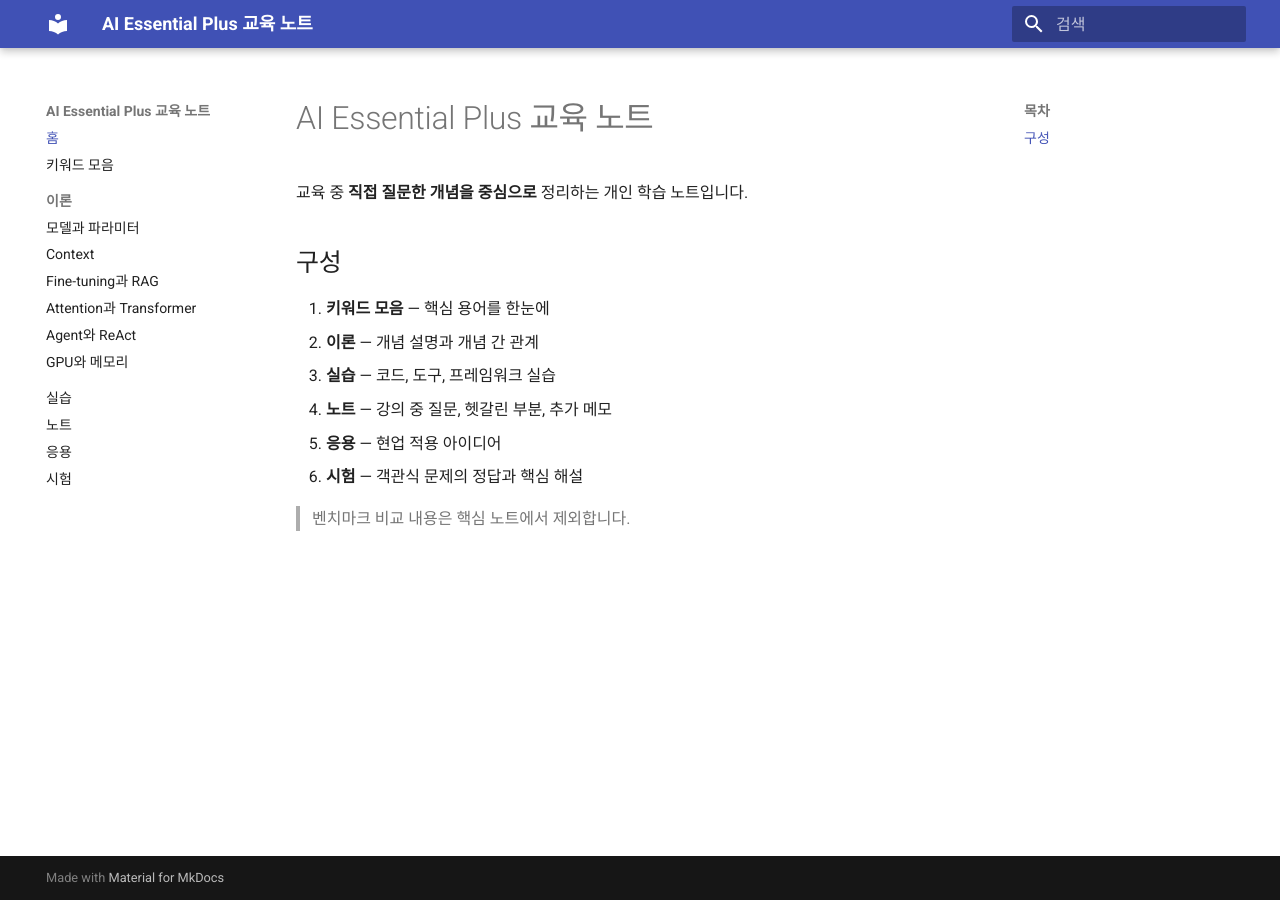
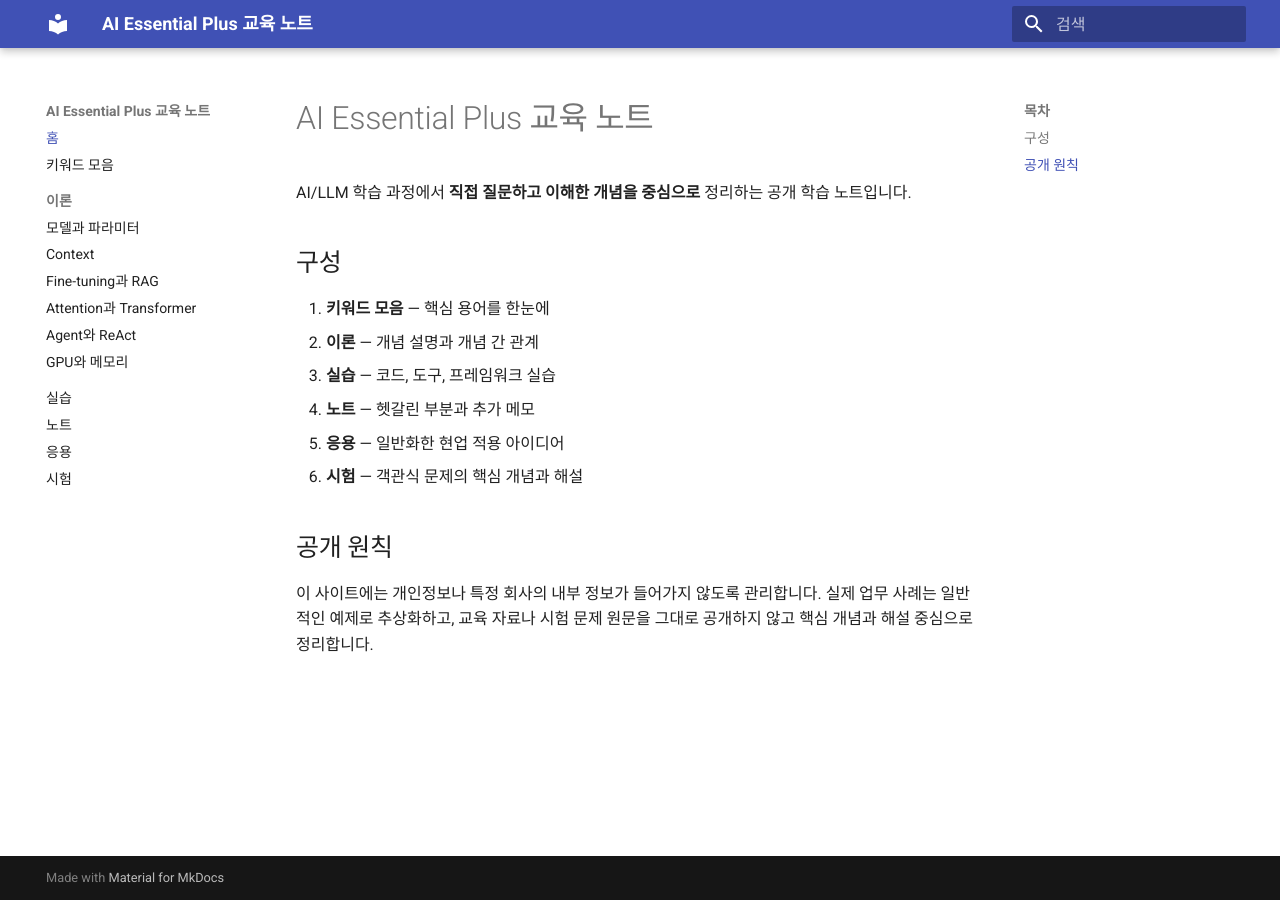
Before and after one commit to mskang-id/study-ai-essential-plus, an MkDocs documentation site: the page built from docs/index.md, in a window 1280 px wide. Built offline with MkDocs 1.6.1 and Material for MkDocs 9.7.7, drawn with Linux system fonts in a browser that asks for light colours.

Commit message:
Add public publishing guidance

```diff
--- a/docs/index.md
+++ b/docs/index.md
@@ -1,14 +1,16 @@
 # AI Essential Plus 교육 노트
 
-교육 중 **직접 질문한 개념을 중심으로** 정리하는 개인 학습 노트입니다.
+AI/LLM 학습 과정에서 **직접 질문하고 이해한 개념을 중심으로** 정리하는 공개 학습 노트입니다.
 
 ## 구성
 
 1. **키워드 모음** — 핵심 용어를 한눈에
 2. **이론** — 개념 설명과 개념 간 관계
 3. **실습** — 코드, 도구, 프레임워크 실습
-4. **노트** — 강의 중 질문, 헷갈린 부분, 추가 메모
-5. **응용** — 현업 적용 아이디어
-6. **시험** — 객관식 문제의 정답과 핵심 해설
+4. **노트** — 헷갈린 부분과 추가 메모
+5. **응용** — 일반화한 현업 적용 아이디어
+6. **시험** — 객관식 문제의 핵심 개념과 해설
 
-> 벤치마크 비교 내용은 핵심 노트에서 제외합니다.
+## 공개 원칙
+
+이 사이트에는 개인정보나 특정 회사의 내부 정보가 들어가지 않도록 관리합니다. 실제 업무 사례는 일반적인 예제로 추상화하고, 교육 자료나 시험 문제 원문을 그대로 공개하지 않고 핵심 개념과 해설 중심으로 정리합니다.
```
